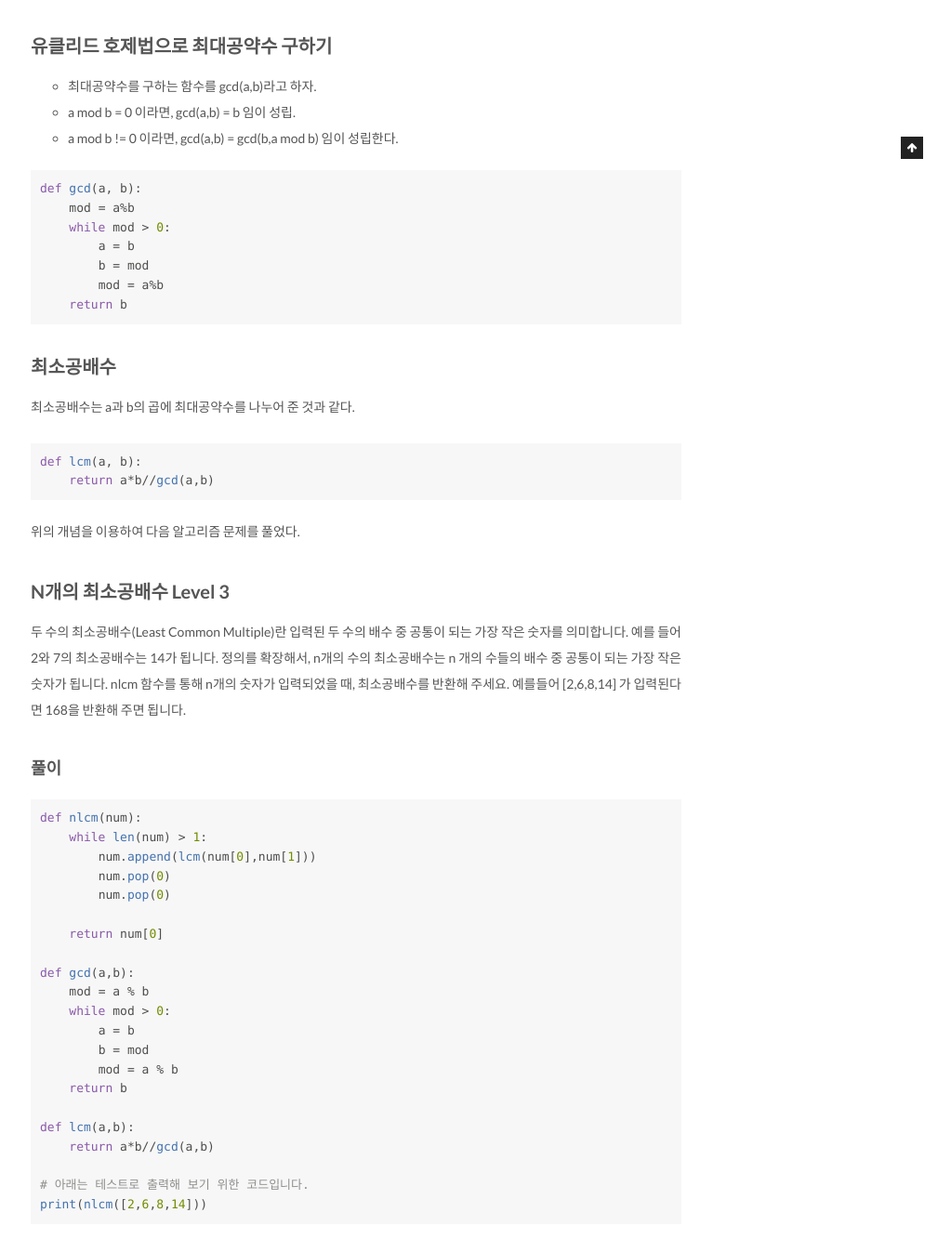
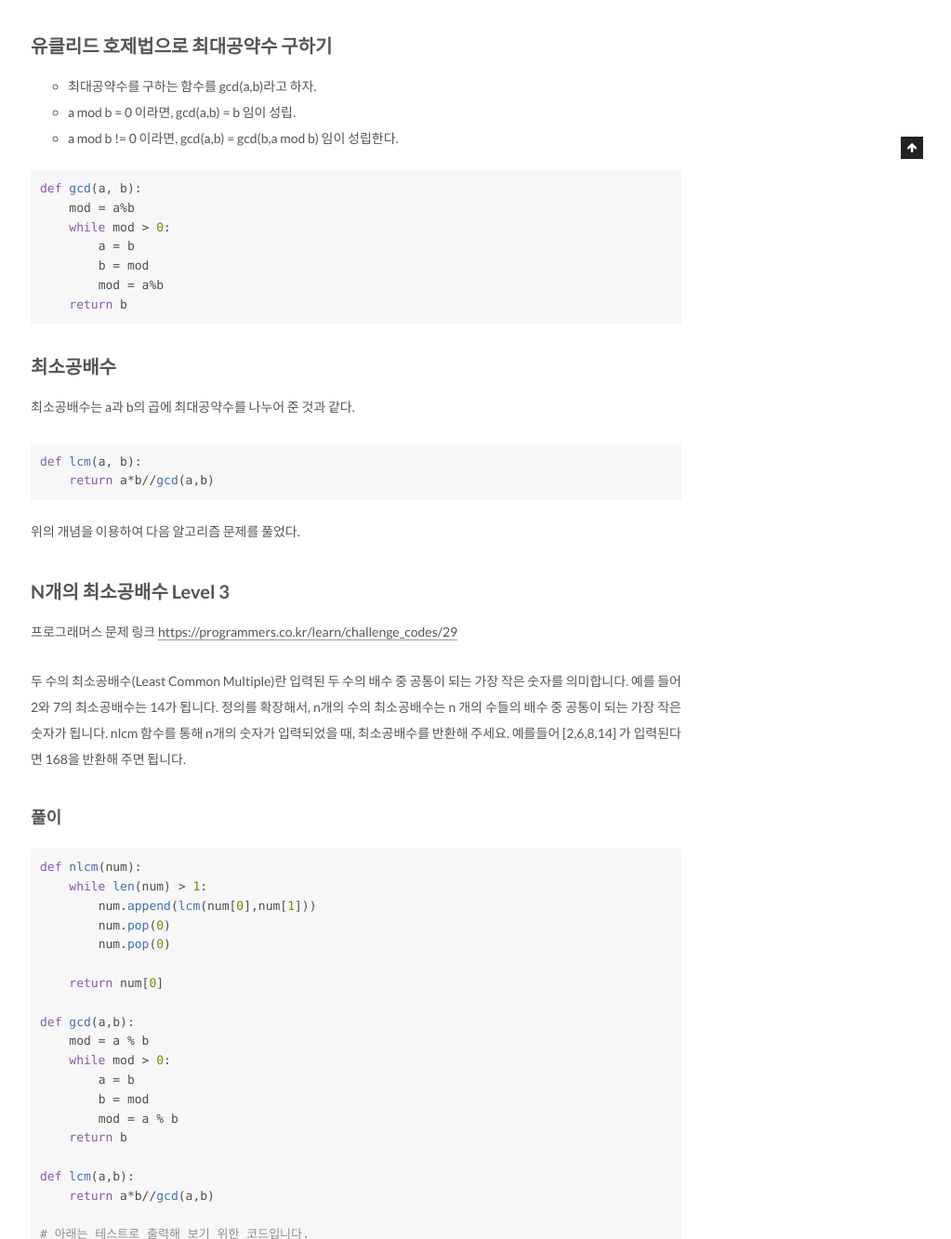
Before and after one commit to groovypark/groovypark.github.io, a Jekyll site: the page built from _posts/2018-05-08-최대공약수-최소공배수.md, in a window 1280 px wide, cut to the strip 829-2162 px from the top of the page. Shown: the whole strip at 93% size, without its empty margins (257-1280 px from the left). Built offline with Jekyll 4.4.1, drawn with Linux system fonts in a browser that asks for light colours.

Commit message:
Update post

```diff
--- a/_posts/2018-05-08-최대공약수-최소공배수.md
+++ b/_posts/2018-05-08-최대공약수-최소공배수.md
@@ -5,7 +5,7 @@
 tags: algorithm
 ---
 
-![Python Tutoral](https://www.freelancinggig.com/blog/wp-content/uploads/2017/12/Python-Tutorial.png)
+![programmers](https://programmers.co.kr/assets/img-share-facebook-40d22fd487958cab7e6e554c4524144a1515029167293d382c0d6f762d433648.jpg)
 
 # 최대공약수, 최소공배수 알고리즘
 
@@ -38,8 +38,9 @@
 
 ## N개의 최소공배수 Level 3
 
+프로그래머스 문제 링크 [https://programmers.co.kr/learn/challenge_codes/29](https://programmers.co.kr/learn/challenge_codes/29)
+
 두 수의 최소공배수(Least Common Multiple)란 입력된 두 수의 배수 중 공통이 되는 가장 작은 숫자를 의미합니다. 예를 들어 2와 7의 최소공배수는 14가 됩니다. 정의를 확장해서, n개의 수의 최소공배수는 n 개의 수들의 배수 중 공통이 되는 가장 작은 숫자가 됩니다. nlcm 함수를 통해 n개의 숫자가 입력되었을 때, 최소공배수를 반환해 주세요. 예를들어 [2,6,8,14] 가 입력된다면 168을 반환해 주면 됩니다.
-[](https://programmers.co.kr/learn/challenge_codes/29)
 
 ### 풀이
 
```
